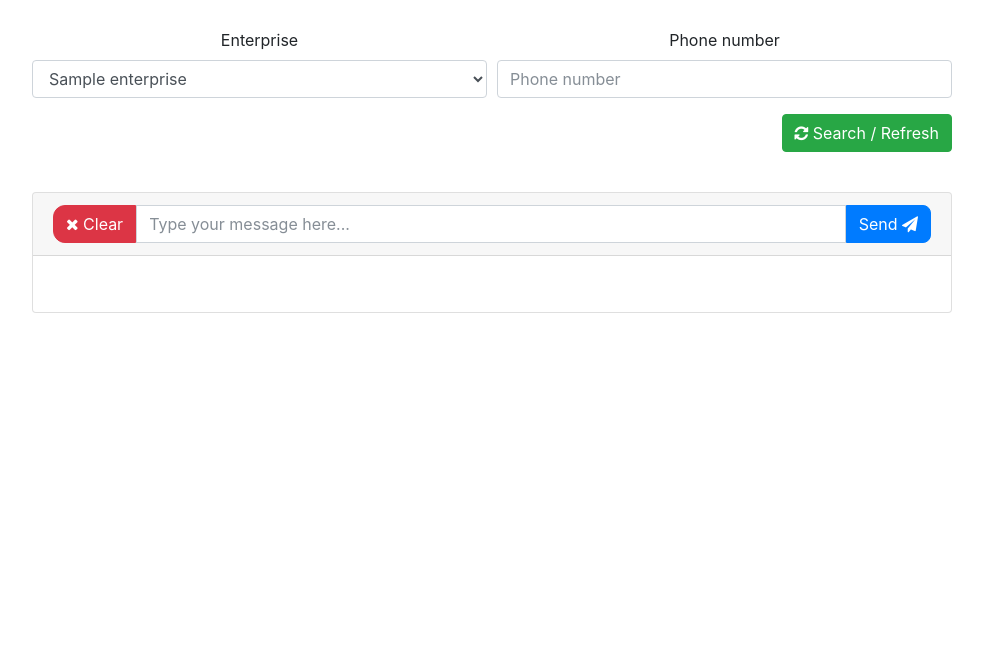
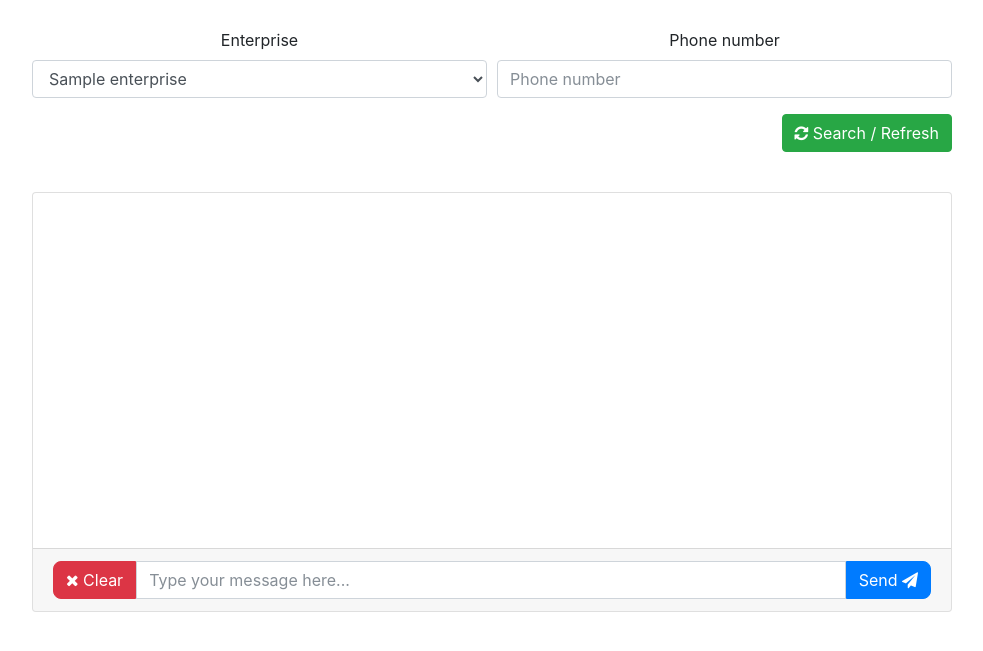
Before and after one commit to Alliera/sms_emulator, a Django app: template sms_emulator_core/templates/chat/chat.html in a window 1280 px wide. Shown: the part 76-727 px from the top of the page, without its empty margins (148-1131 px from the left). Run offline with Django 3.2, Linux system fonts and the light colour scheme; the template is opened without the code that fills it: most values are stand-ins (such as "Sample title", 1, 10 or a date in 2020); some libraries are stand-ins or nearby versions.

Commit message:
UI fixes and improvments;

```diff
--- a/sms_emulator/static/css/style.css
+++ b/sms_emulator/static/css/style.css
@@ -18,7 +18,7 @@
 }
 
 .messages-box {
-    max-height: 28rem;
+    max-height: 30rem;
     overflow: auto;
 }
 
@@ -95,5 +95,14 @@
 }
 
 #btn_call_delete {
-    border-radius: 12px 0 0 12px !important;
+    border-radius: 8px 0 0 8px !important;
 }
+
+.card {
+    min-height: 420px;
+    font-size: 14px;
+}
+
+.message-text {
+    font-size: 16px;
+}
--- a/sms_emulator_core/templates/chat/chat.html
+++ b/sms_emulator_core/templates/chat/chat.html
@@ -62,7 +62,6 @@
                     <button id="btn_delete_messages" type="button"
                             data-dismiss="modal"
                             class="btn btn-danger"> Delete all messages
-                        changes
                     </button>
                 </div>
             </div>
@@ -74,7 +73,15 @@
         <div class="col-md-10">
 
             <div class="card">
-                <div class="card-header">
+                <div class="card-body messages-box">
+
+                    <ul id="messages_list" class="list-unstyled messages-list">
+
+                    </ul>
+
+                </div>
+
+                <div class="card-footer">
                     <form id="form_sending_sms" class="send-message-form">
                         {% csrf_token %}
                         <div class="input-group">
@@ -98,14 +105,6 @@
                         </div>
                     </form>
                 </div>
-
-                <div class="card-body messages-box">
-
-                    <ul id="messages_list" class="list-unstyled messages-list">
-
-                    </ul>
-
-                </div>
             </div>
 
         </div>
--- a/sms_emulator_core/templates/chat/chat_messaging.html
+++ b/sms_emulator_core/templates/chat/chat_messaging.html
@@ -27,7 +27,7 @@
 
                     <small class="time-messages text-muted">
                         <span class="fa fa-clock-o"></span>&nbsp;
-                        {{ sms_message.creation|date:"Y-m-d H:m:s" }}
+                        {{ sms_message.creation|date:"Y-m-d H:i:s" }}
                     </small>
                 </div>
                 <p class="messages-p {% if sms_message.direction == 'Incoming' %}alert-primary{% else %}alert-success{% endif %}">
@@ -39,7 +39,7 @@
                     <small>{{ sms_message.from_sender }}</small>
 
                     <br>
-                    {{ sms_message.text }}
+                    <span class="message-text">{{ sms_message.text }}</span>
                 </p>
             </div>
         </li>
--- a/sms_emulator_core/views.py
+++ b/sms_emulator_core/views.py
@@ -33,7 +33,7 @@ class MainSearchView(View):
         sms_messages = SMSMessage.objects.filter(
             Q(from_sender=phone_number) | Q(to_receiver=phone_number),
             enterprise__name=enterprise,
-        ).order_by('-creation')
+        ).order_by('creation')
 
         return render(request, 'chat/chat_messaging.html', {
             'sms_messages': sms_messages
```
